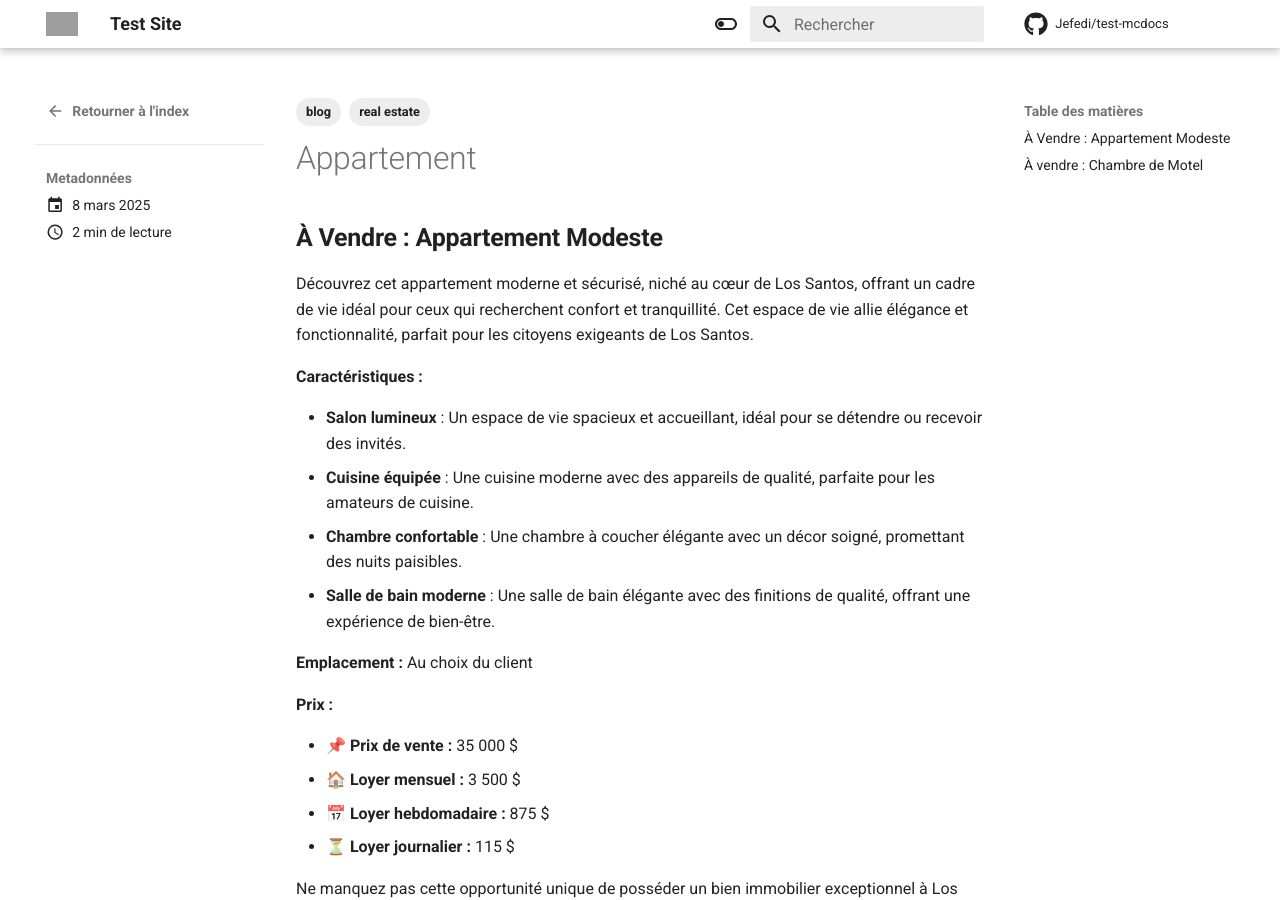
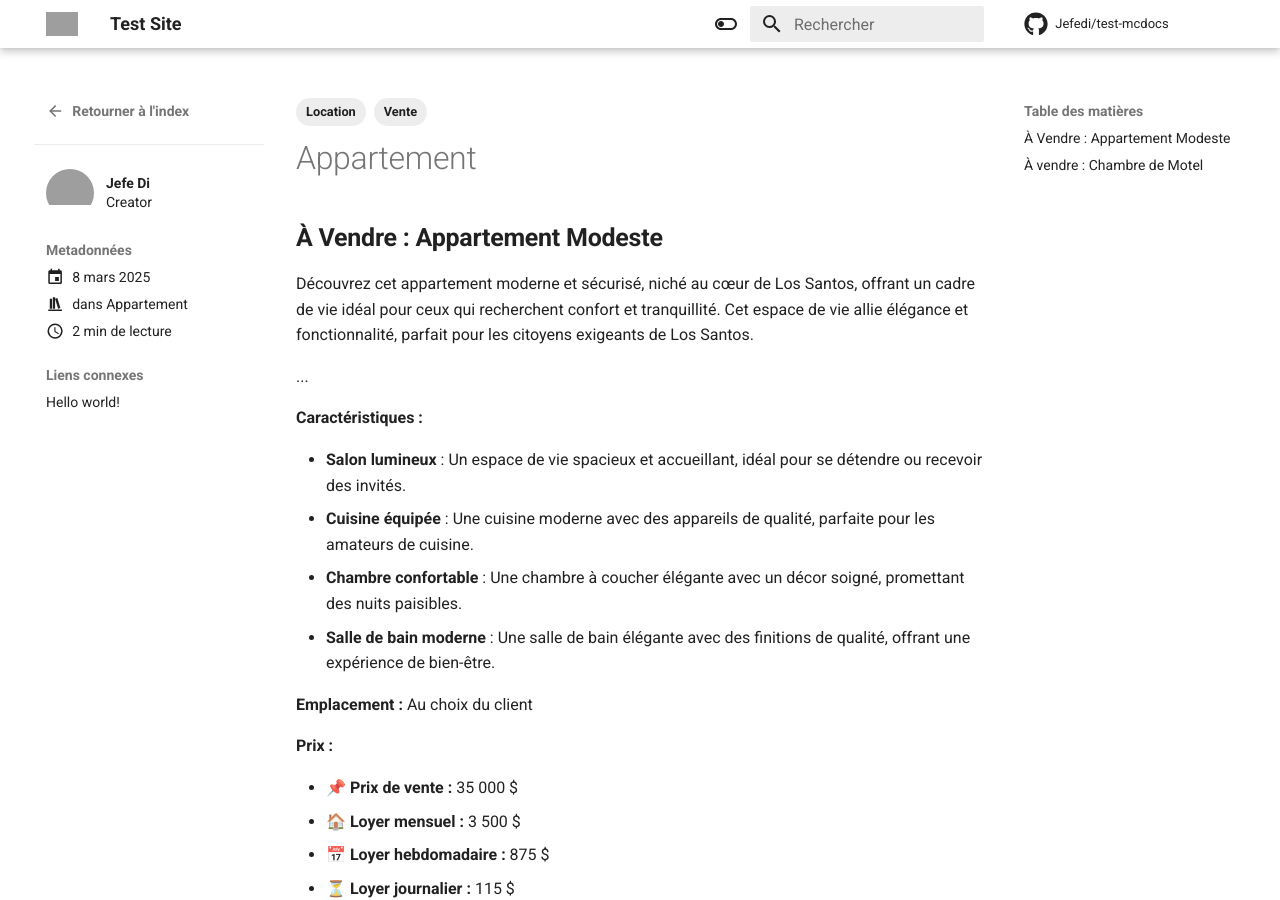
Before and after one commit to Jefedi/Test-mcdocs, an MkDocs documentation site: the page built from docs/blog/posts/appartement.md, in a window 1280 px wide and 900 px high. Built offline with MkDocs 1.6.1 and Material for MkDocs 9.7.7, drawn with Linux system fonts in a browser that asks for light colours; comment, search, counter and statistics services are not loaded; the version menu is left out; grey boxes are pictures that could not be loaded.

```diff
--- /dev/null
+++ b/docs/blog/.authors.yml
@@ -0,0 +1,5 @@
+authors:
+  Jefedi:
+    name: Jefe Di
+    description: Creator
+    avatar: https://media.discordapp.net/attachments/1348069219652337664/1348069331594117150/IMG_0994.JPG?ex=67ce1ee6&is=67cccd66&hm=cf7b415c3b0c70dbe699396299595091a65ef4b3880acb0c817078626ef33969&=&format=webp&width=1269&height=960
--- a/docs/blog/posts/appartement.md
+++ b/docs/blog/posts/appartement.md
@@ -1,8 +1,16 @@
 ---
-title: "Appartement"
+title: Appartenent
 date: 2025-03-08
-author: "Jefe"
-tags: ["real estate", "blog"]
+categories:
+  - Appartement
+tags:
+  - Location
+  - Vente
+authors:
+    - Jefedi
+links:
+  - blog/posts/hello-world.md
+
 ---
 
 
@@ -11,6 +19,9 @@ tags: ["real estate", "blog"]
 ## **À Vendre : Appartement Modeste**
 
 Découvrez cet appartement moderne et sécurisé, niché au cœur de Los Santos, offrant un cadre de vie idéal pour ceux qui recherchent confort et tranquillité. Cet espace de vie allie élégance et fonctionnalité, parfait pour les citoyens exigeants de Los Santos.
+
+<!-- more -->
+...
 
 **Caractéristiques :**
 
--- a/mkdocs.yml
+++ b/mkdocs.yml
@@ -1,5 +1,6 @@
 # Nom du site
 site_name: Test Site
+site_url: http://127.0.0.1:8000
 
 # URL du dépôt GitHub
 repo_url: https://github.com/Jefedi/Test-mcdocs.git
@@ -63,13 +64,14 @@ markdown_extensions:
   - pymdownx.mark
   - pymdownx.tilde
 
-# Plugins
+
 plugins:
   - search
   - tags
   - glightbox
   - git-revision-date-localized:
       type: timeago
+  - meta
   - blog:
       enabled: true
       post_date_format: long
@@ -81,6 +83,7 @@ plugins:
       categories:
         - categories
         - tags
+
 
 
 # Paramètres supplémentaires
```
Also changed, not shown: docs/blog/posts/hello-world.md (+1 -0 lines).
